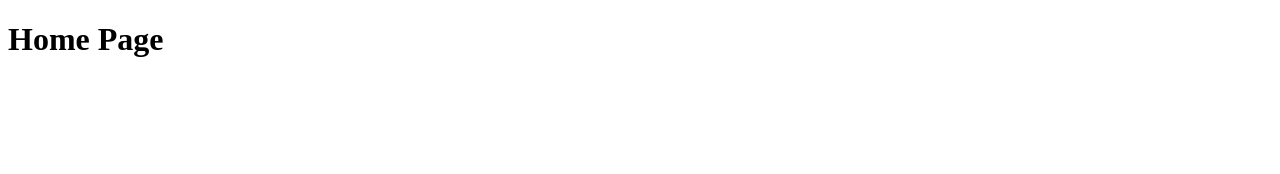
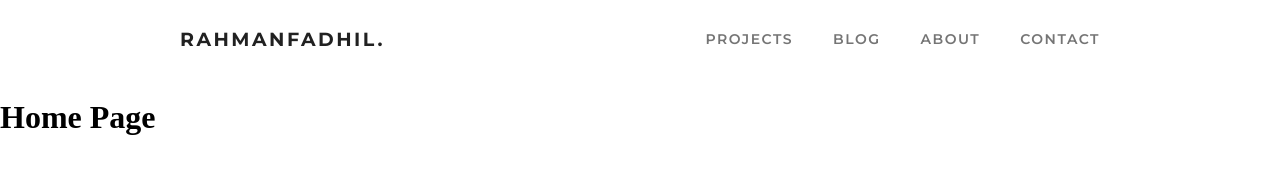
Before and after one commit to rahmanfadhil/gatsby-personal-site, a Gatsby site: page / in a window 1280 px wide. Built offline with nearby package versions, Linux system fonts and the light colour scheme; Gatsby itself is replaced by a stand-in of ours.

Commit message:
Add beautiful menu bar

```diff
--- a/gatsby-config.js
+++ b/gatsby-config.js
@@ -5,6 +5,7 @@ module.exports = {
     author: '@rahmanfadhil',
   },
   plugins: [
+    'gatsby-plugin-emotion',
     'gatsby-plugin-react-helmet',
     {
       resolve: 'gatsby-source-filesystem',
--- a/package.json
+++ b/package.json
@@ -7,6 +7,11 @@
   "dependencies": {
     "@emotion/core": "^10.0.10",
     "@emotion/styled": "^10.0.10",
+    "@fortawesome/fontawesome-svg-core": "^1.2.17",
+    "@fortawesome/free-brands-svg-icons": "^5.8.1",
+    "@fortawesome/free-regular-svg-icons": "^5.8.1",
+    "@fortawesome/free-solid-svg-icons": "^5.8.1",
+    "@fortawesome/react-fontawesome": "^0.1.4",
     "gatsby": "^2.3.25",
     "gatsby-image": "^2.0.39",
     "gatsby-plugin-manifest": "^2.0.29",
@@ -27,6 +32,7 @@
     "eslint-plugin-import": "^2.17.2",
     "eslint-plugin-prettier": "^3.0.1",
     "eslint-plugin-react": "^7.12.4",
+    "gatsby-plugin-emotion": "^4.0.6",
     "husky": "^1.3.1",
     "lint-staged": "^8.1.5",
     "prettier": "^1.17.0"
--- a/src/components/seo.js
+++ b/src/components/seo.js
@@ -28,38 +28,15 @@ function SEO({ description, lang, meta, keywords, title, fullTitle }) {
     <Helmet
       htmlAttributes={{ lang }}
       meta={[
-        {
-          name: `description`,
-          content: metaDescription,
-        },
-        {
-          property: `og:title`,
-          content: fullTitle || title,
-        },
-        {
-          property: `og:description`,
-          content: metaDescription,
-        },
-        {
-          property: `og:type`,
-          content: `website`,
-        },
-        {
-          name: `twitter:card`,
-          content: `summary`,
-        },
-        {
-          name: `twitter:creator`,
-          content: site.siteMetadata.author,
-        },
-        {
-          name: `twitter:title`,
-          content: title,
-        },
-        {
-          name: `twitter:description`,
-          content: metaDescription,
-        },
+        { name: 'viewport', content: 'width=device-width, initial-scale=1.0' },
+        { name: 'description', content: metaDescription },
+        { property: 'og:title', content: fullTitle || title },
+        { property: 'og:description', content: metaDescription },
+        { property: 'og:type', content: 'website' },
+        { name: 'twitter:card', content: 'summary' },
+        { name: 'twitter:creator', content: site.siteMetadata.author },
+        { name: 'twitter:title', content: title },
+        { name: 'twitter:description', content: metaDescription },
       ]
         .concat(
           keywords.length > 0
@@ -76,10 +53,10 @@ function SEO({ description, lang, meta, keywords, title, fullTitle }) {
 }
 
 SEO.defaultProps = {
-  lang: `en`,
+  lang: 'en',
   meta: [],
   keywords: [],
-  description: ``,
+  description: '',
 }
 
 SEO.propTypes = {
--- /dev/null
+++ b/src/layouts/MainLayout.js
@@ -0,0 +1,99 @@
+import React from 'react'
+import styled from '@emotion/styled'
+import { Global, css } from '@emotion/core'
+import { FontAwesomeIcon } from '@fortawesome/react-fontawesome'
+import { Link } from 'gatsby'
+
+import '../utils/fontawesome'
+
+const Header = styled.div({
+  backgroundColor: '#fff',
+})
+
+const Container = styled.div({
+  display: 'flex',
+  maxWidth: 960,
+  margin: '0 auto',
+  padding: '0 20px',
+  '@media (max-width: 768px)': {
+    padding: 0,
+  },
+})
+
+const HeaderSpace = styled.div({ flex: 1 })
+
+const HeaderTitle = styled(Link)({
+  textDecoration: 'none',
+  paddingLeft: 20,
+  paddingRight: 20,
+  display: 'flex',
+  alignItems: 'center',
+  textTransform: 'uppercase',
+  fontFamily: "'Montserrat', sans-serif",
+  fontSize: 19,
+  fontWeight: 700,
+  letterSpacing: '2.5px',
+  cursor: 'pointer',
+  color: '#212121',
+  ':hover': {
+    color: '#212121',
+  },
+  '@media (max-width: 768px)': {
+    fontSize: 16,
+  },
+})
+
+const HeaderItem = styled(HeaderTitle)(({ active }) => ({
+  fontWeight: 600,
+  padding: '30px 20px',
+  fontSize: 14,
+  letterSpacing: '1.5px',
+  color: active ? '#212121' : '#757575',
+  '@media (max-width: 768px)': {
+    display: 'none',
+  },
+}))
+
+const HeaderMenu = styled.div({
+  padding: 20,
+  fontSize: 16,
+  cursor: 'pointer',
+  color: '#212121',
+  '@media (min-width: 768px)': {
+    display: 'none',
+  },
+})
+
+function MainLayout({ children }) {
+  return (
+    <div>
+      <Global
+        styles={css`
+          @import url('https://fonts.googleapis.com/css?family=Montserrat:400,600,700');
+
+          body {
+            margin: 0;
+          }
+        `}
+      />
+      <Header>
+        <Container navbar>
+          <HeaderTitle to="/">rahmanfadhil.</HeaderTitle>
+          <HeaderSpace />
+          <HeaderItem to="/projects">Projects</HeaderItem>
+          <HeaderItem to="/blog">Blog</HeaderItem>
+          <HeaderItem to="/about">About</HeaderItem>
+          <HeaderItem to="/contact">Contact</HeaderItem>
+          <HeaderMenu>
+            <FontAwesomeIcon icon="bars" />
+          </HeaderMenu>
+        </Container>
+      </Header>
+      {children}
+    </div>
+  )
+}
+
+MainLayout.propTypes = {}
+
+export default MainLayout
--- a/src/pages/index.js
+++ b/src/pages/index.js
@@ -1,12 +1,15 @@
 import React from 'react'
 
 import SEO from '../components/SEO'
+import MainLayout from '../layouts/MainLayout'
 
 const IndexPage = () => (
-  <div>
+  <MainLayout>
     <SEO fullTitle="Rahman Fadhil | Full-Stack Mobile & Web Developer" />
-    <h1>Home Page</h1>
-  </div>
+    <div>
+      <h1>Home Page</h1>
+    </div>
+  </MainLayout>
 )
 
 export default IndexPage
--- /dev/null
+++ b/src/utils/fontawesome.js
@@ -0,0 +1,4 @@
+import { library } from '@fortawesome/fontawesome-svg-core'
+import { faBars } from '@fortawesome/free-solid-svg-icons'
+
+library.add(faBars)
```
Also changed, not shown: 2 other files.
